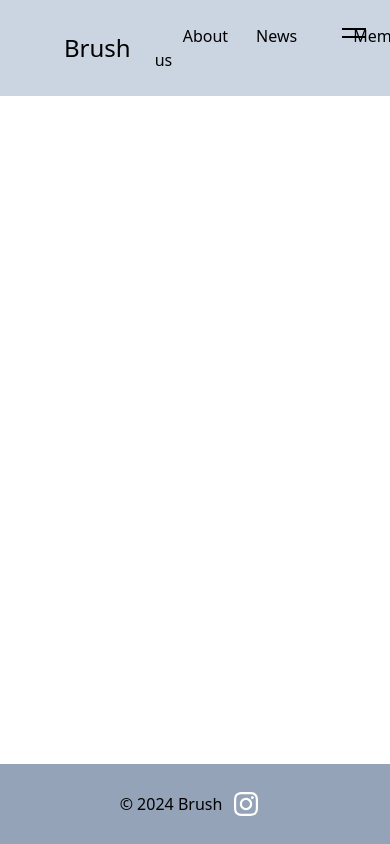
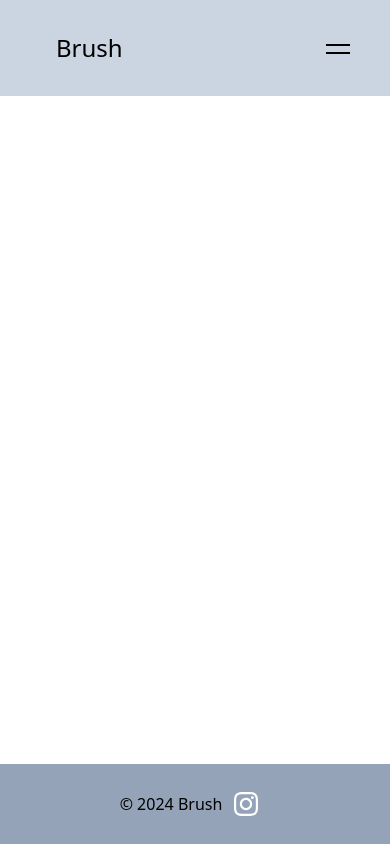
Before and after one commit to yui-szk/brush-hp, a Next.js app: page / in a window 390 px wide. Shown: the top 844 px of the page. Built offline with nearby package versions, Linux system fonts and the light colour scheme.

Commit message:
style調整

```diff
--- a/src/app/page.tsx
+++ b/src/app/page.tsx
@@ -3,7 +3,7 @@ import { Footer } from "@/components/footer";
 
 export default function Page() {
   return (
-    <div className="flex min-h-screen flex-col">
+    <div className="flex min-h-svh flex-col">
       <Header />
       <Footer />
     </div>
--- a/src/components/header.tsx
+++ b/src/components/header.tsx
@@ -11,16 +11,16 @@ export function Header() {
 
   return (
     <header className="flex h-24 items-center justify-between bg-slate-300 px-14 py-9">
-      <Link href="/" className="cursor-pointer px-2 text-2xl">
+      <Link href="/" className="cursor-pointer text-2xl">
         Brush
       </Link>
       <input
         id="menu-button"
         type="checkbox"
-        className="peer fixed right-1 top-0 z-10 h-16 w-16 cursor-pointer appearance-none before:absolute before:right-5 before:top-8 before:block before:h-0.5 before:w-6 before:-translate-y-1 before:bg-black before:duration-300 after:absolute after:right-5 after:top-8 after:block after:h-0.5 after:w-6 after:translate-y-1 after:bg-black after:duration-300 checked:before:translate-y-0 checked:before:rotate-45 checked:after:translate-y-0 checked:after:-rotate-45 lg:left-6 lg:hidden"
+        className="peer fixed right-5 top-4 z-10 h-16 w-16 cursor-pointer appearance-none before:absolute before:right-5 before:top-8 before:block before:h-0.5 before:w-6 before:-translate-y-1 before:bg-black before:duration-300 after:absolute after:right-5 after:top-8 after:block after:h-0.5 after:w-6 after:translate-y-1 after:bg-black after:duration-300 checked:before:translate-y-0 checked:before:rotate-45 checked:after:translate-y-0 checked:after:-rotate-45 md:left-6 md:hidden"
       />
       <nav>
-        <ul className="flex justify-end pl-4">
+        <ul className="invisible flex justify-end pl-4 md:visible">
           {values.map(({ name, href }) => (
             <li key={name}>
               <Link href={href} className="mx-7 cursor-pointer" target="_self">
```
